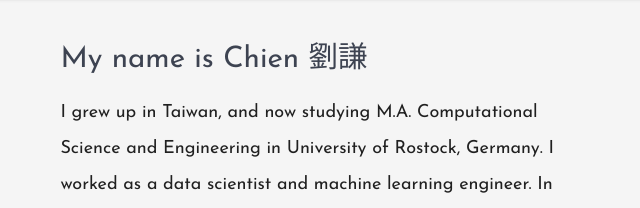
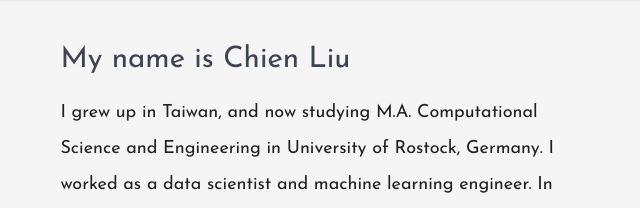
Before and after one commit to chien-liu/chien-liu.github.io, a plain HTML site: page index.html in a window 1280 px wide. Shown: the part 188-396 px from the top of the page, 508-1148 px from the left. Drawn offline with nearby package versions, Linux system fonts and the light colour scheme; a web font is replaced by a local one.

Commit message:
Update index.html

```diff
--- a/index.html
+++ b/index.html
@@ -53,7 +53,7 @@
           <img class="profile-pic" src="images/profile_pic.JPG" />
         </div>
         <div class="profile-intro">
-          <h5>My name is Chien 劉謙</h5>
+          <h5>My name is Chien Liu</h5>
           <p>
             I grew up in Taiwan, and now studying M.A. Computational Science and Engineering in University of Rostock,
             Germany.
```
